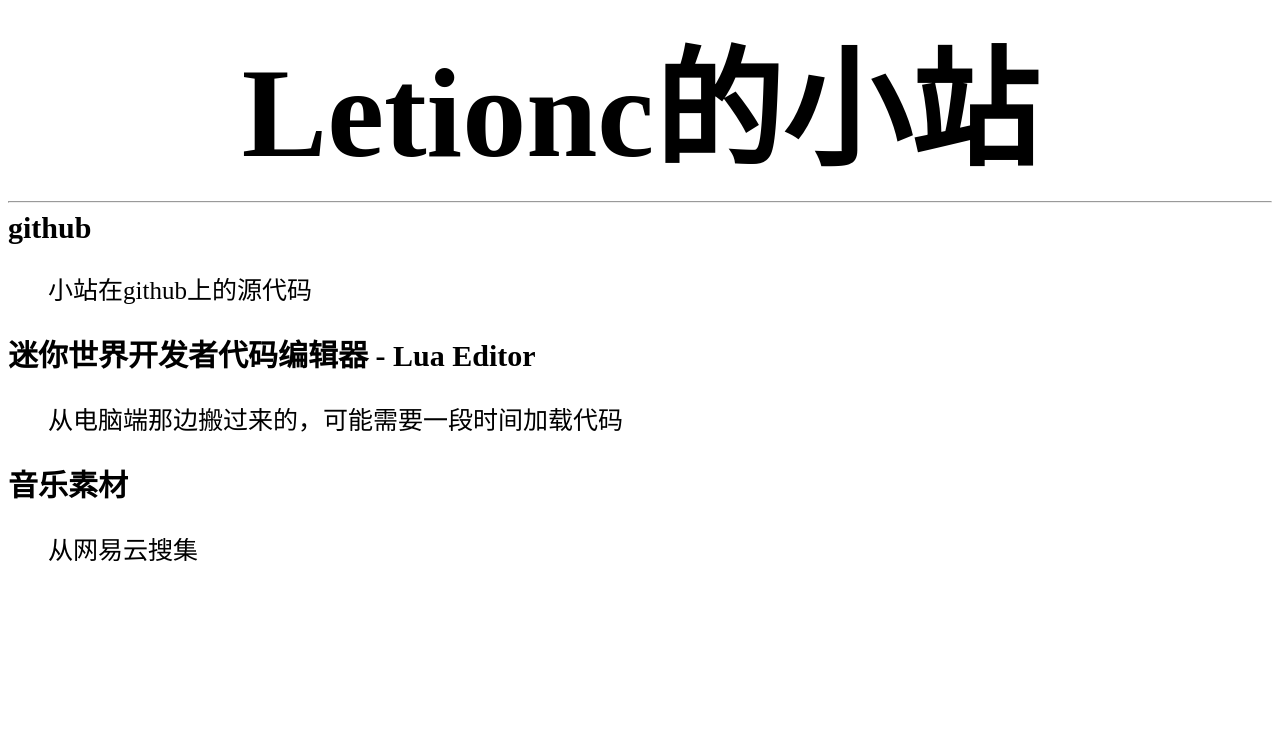
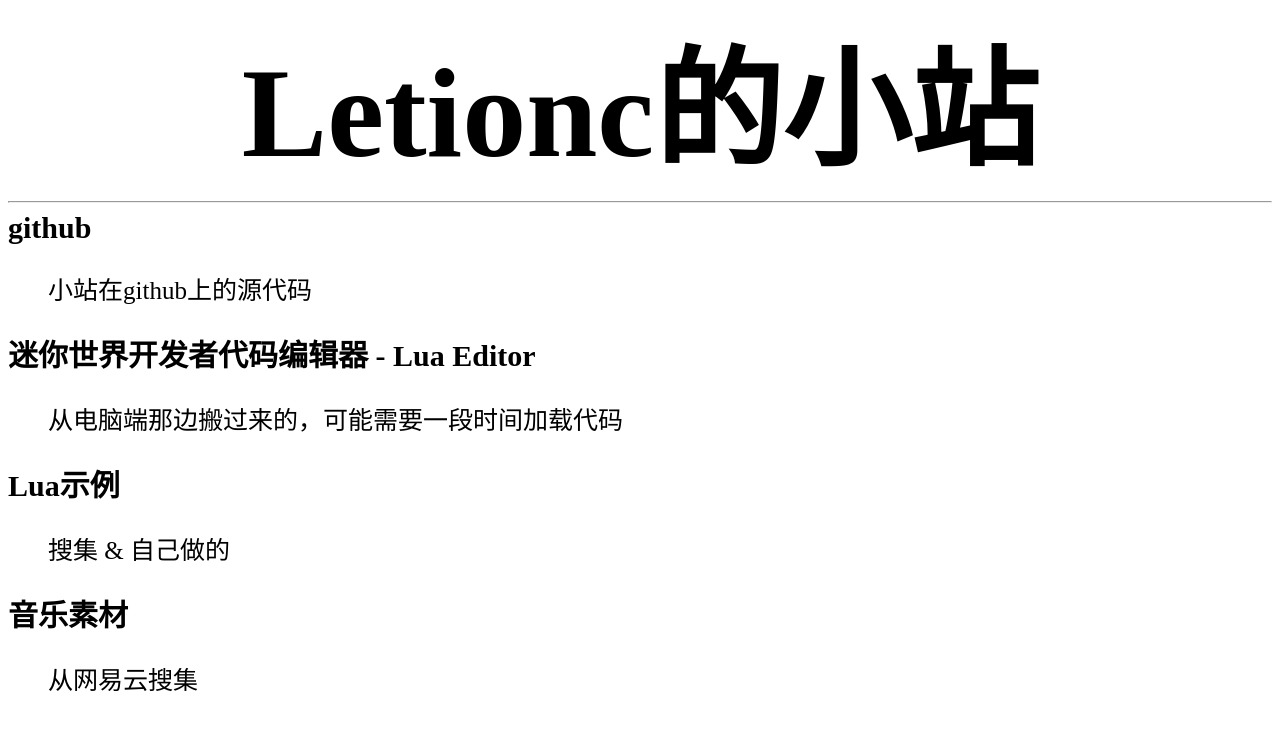
Before and after one commit to Letionc/Letionc.github.io, a plain HTML site: page index.html in a window 1280 px wide. Drawn offline with Linux system fonts and the light colour scheme.

Commit message:
9:update main website file file file file fileeeee!

```diff
--- a/index.html
+++ b/index.html
@@ -12,6 +12,8 @@
     <blockquote>小站在github上的源代码</blockquote>
     <a href="./luaeditor"><b>迷你世界开发者代码编辑器 - Lua Editor</b></a>
     <blockquote>从电脑端那边搬过来的，<wbr>可能需要一段时间加载代码</blockquote>
+    <a href="./music"><b>Lua示例</b></a>
+    <blockquote>搜集 & <wbr>自己做的</blockquote>
     <a href="./music"><b>音乐素材</b></a>
     <blockquote>从网易云搜集</blockquote>
   </body>
```
